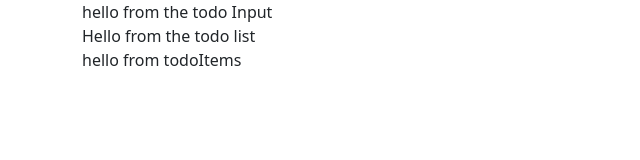
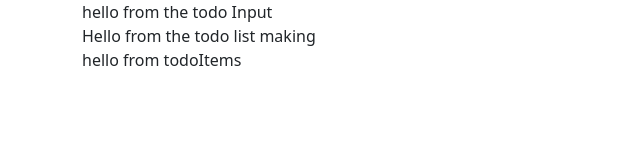
Before and after one commit to Toshifkhan/Todo-List, a React (Create React App) app: page / in a window 1280 px wide. Shown: the top 160 px of the page, without its empty margins (0-640 px from the left). Built offline with nearby package versions, Linux system fonts and the light colour scheme.

Commit message:
first commit

```diff
--- a/src/component/TodoList.js
+++ b/src/component/TodoList.js
@@ -5,7 +5,7 @@ export default class TodoList extends Component {
   render() {
     return (
       <section>
-        <div>Hello from the todo list</div>
+        <div>Hello from the todo list making</div>
         <TodoItems />
       </section>
     );
```
